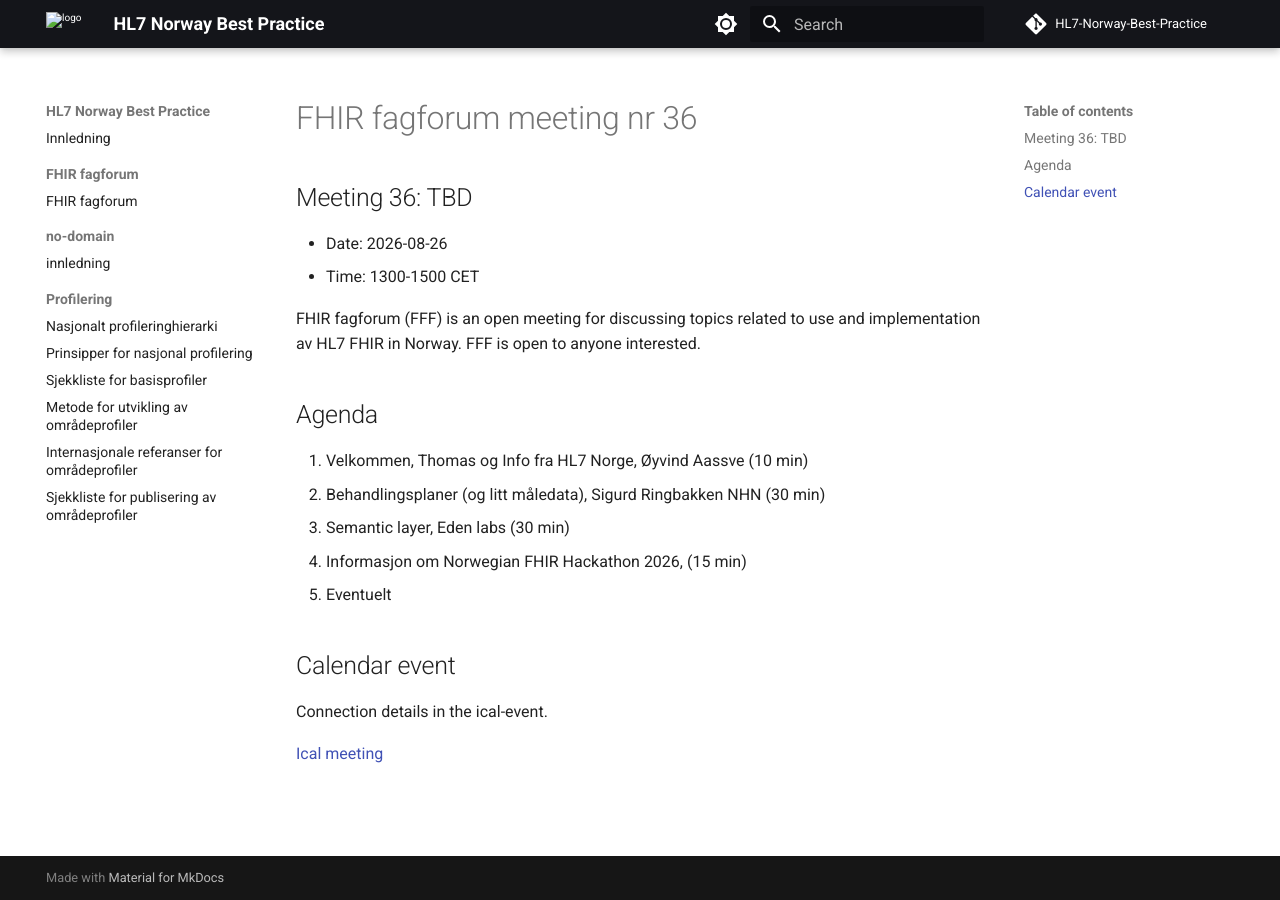
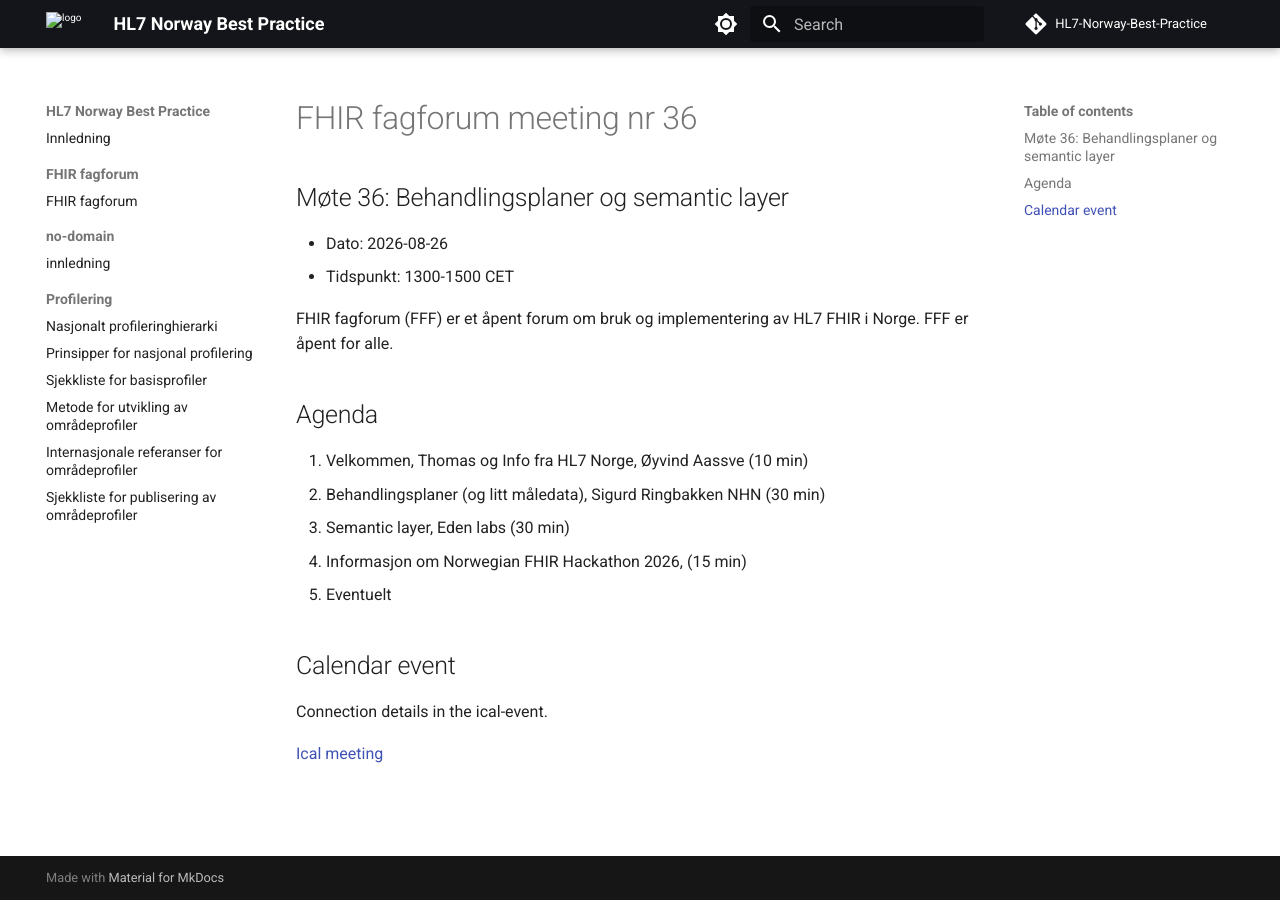
Before and after one commit to HL7Norway/best-practice, an MkDocs documentation site: the page built from docs/FHIR-faglig-forum/_agenda/2026-08-26-agenda.md, in a window 1280 px wide. Built offline with MkDocs 1.6.1 and Material for MkDocs 9.7.7, drawn with Linux system fonts in a browser that asks for light colours; comment, search, counter and statistics services are not loaded.

Commit message:
FFF36 tittel

```diff
--- a/docs/FHIR-faglig-forum/_agenda/2026-08-26-agenda.md
+++ b/docs/FHIR-faglig-forum/_agenda/2026-08-26-agenda.md
@@ -6,12 +6,12 @@ dato: 2026-08-26
 tema: Behandlingsplaner og semantic layer
 ---
 
-## Meeting 36: TBD
+## Møte 36: Behandlingsplaner og semantic layer
 
-* Date: 2026-08-26
-* Time: 1300-1500 CET
+* Dato: 2026-08-26
+* Tidspunkt: 1300-1500 CET
 
-FHIR fagforum (FFF) is an open meeting for discussing topics related to use and implementation av HL7 FHIR in Norway. FFF is open to anyone interested.
+FHIR fagforum (FFF) er et åpent forum om bruk og implementering av HL7 FHIR i Norge. FFF er åpent for alle.
 
 ## Agenda
 
```
